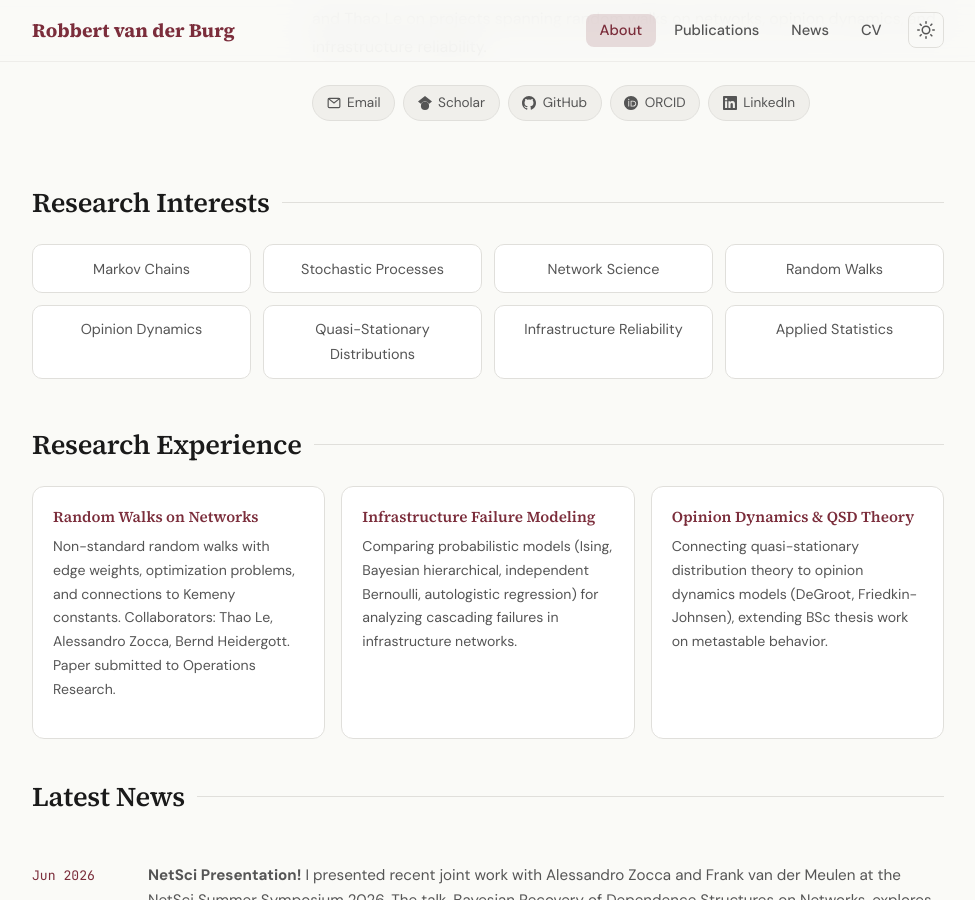
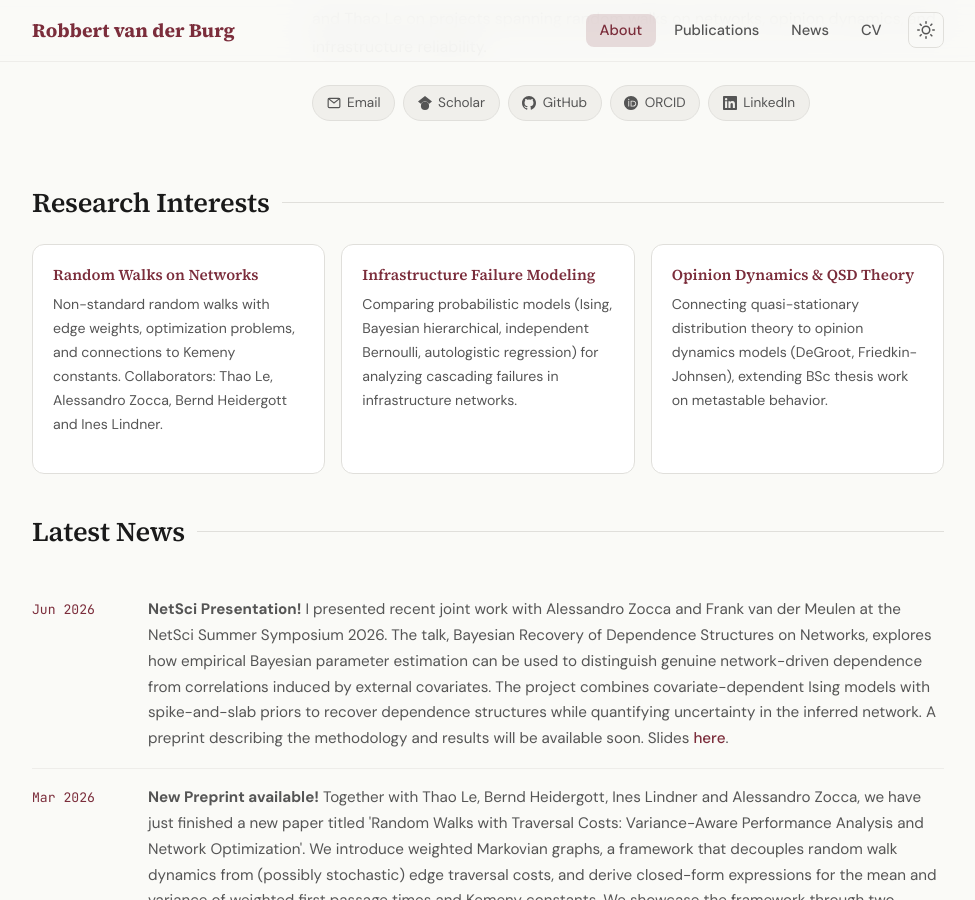
Before and after one commit to robbertvanderburg/robbertvanderburg.github.io, a Jekyll site: the page built from index.html, in a window 1280 px wide and 900 px high, scrolled down 732 px. Shown: the whole window, without its empty margins (152-1127 px from the left). Built offline with Jekyll 4.4.1, drawn with Linux system fonts in a browser that asks for light colours.

Commit message:
Changes CV and main page

```diff
--- a/index.html
+++ b/index.html
@@ -92,7 +92,7 @@ description: "Academic website of Robbert van der Burg, PhD candidate in Applied
   </div>
 </section>
 
-<div class="section-header fade-in">
+<!-- <div class="section-header fade-in">
   <h2>Research Interests</h2>
 </div>
 
@@ -105,17 +105,17 @@ description: "Academic website of Robbert van der Burg, PhD candidate in Applied
   <div class="interest-tag">Quasi-Stationary Distributions</div>
   <div class="interest-tag">Infrastructure Reliability</div>
   <div class="interest-tag">Applied Statistics</div>
-</div>
+</div> -->
 
 <div class="fade-in" style="margin-top: 2.5rem;">
   <div class="section-header">
-    <h2>Research Experience</h2>
+    <h2>Research Interests</h2>
   </div>
 
   <div class="cv-card-grid">
     <div class="cv-card">
       <h4>Random Walks on Networks</h4>
-      <p>Non-standard random walks with edge weights, optimization problems, and connections to Kemeny constants. Collaborators: Thao Le, Alessandro Zocca, Bernd Heidergott. Paper submitted to Operations Research.</p>
+      <p>Non-standard random walks with edge weights, optimization problems, and connections to Kemeny constants. Collaborators: Thao Le, Alessandro Zocca, Bernd Heidergott and Ines Lindner.</p>
     </div>
     <div class="cv-card">
       <h4>Infrastructure Failure Modeling</h4>
```
Also changed, not shown: cv.html (+8 -7 lines).
